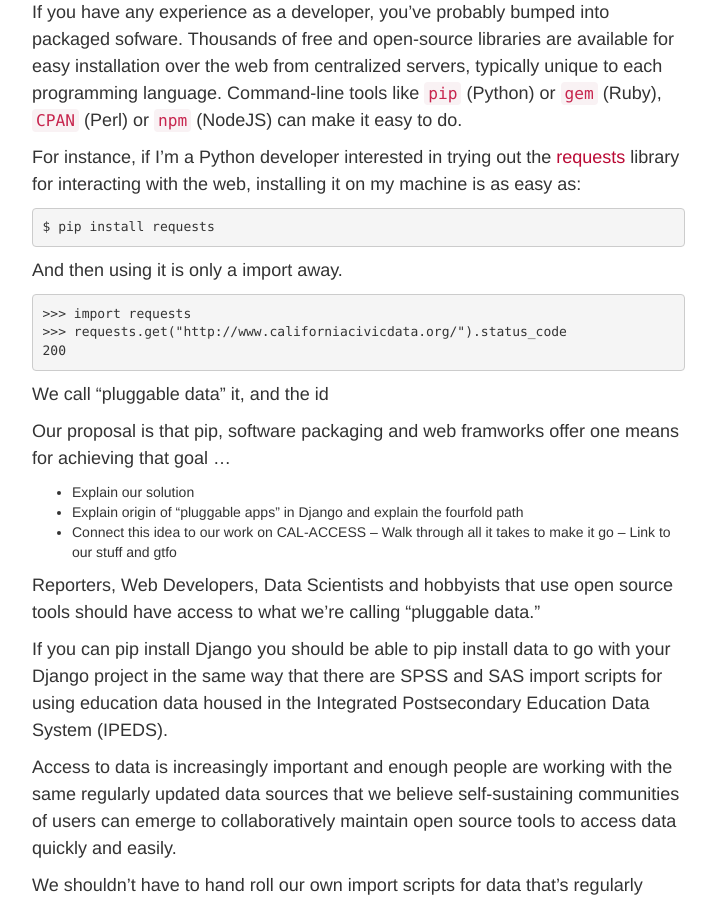
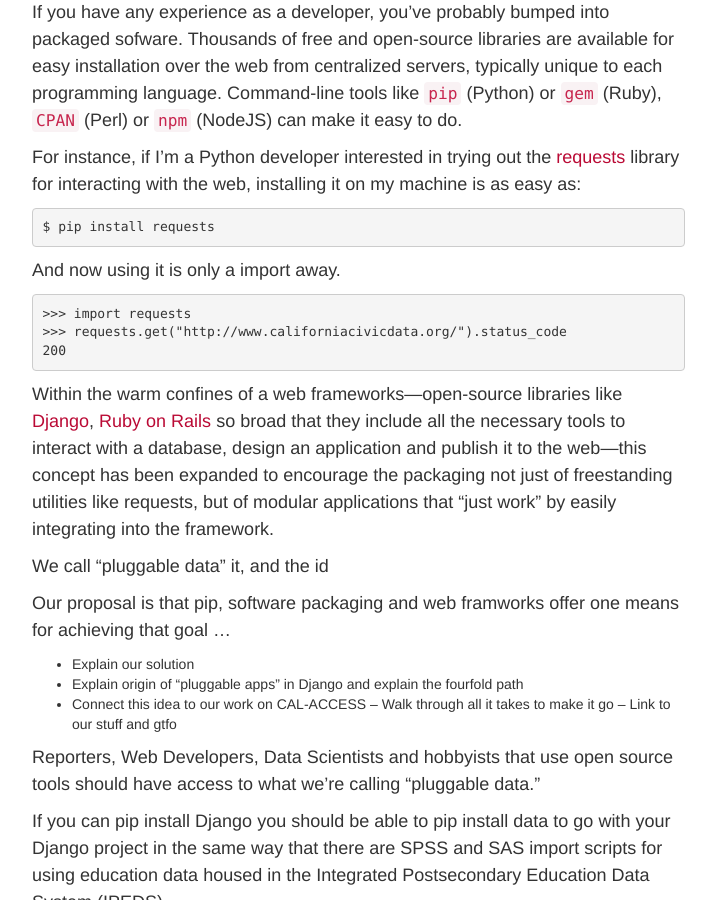
Before and after one commit to palewire/californiacivicdata.org, a Jekyll site: the page built from _posts/2015-01-01-pluggable-data.markdown, in a window 1280 px wide and 900 px high, scrolled down 1069 px. Shown: the whole window, without its empty margins (38-754 px from the left). Built offline with Jekyll 4.4.1, drawn with Linux system fonts in a browser that asks for light colours.

Commit message:
Updated 2015-01-01-pluggable-data.markdown

```diff
--- a/_posts/2015-01-01-pluggable-data.markdown
+++ b/_posts/2015-01-01-pluggable-data.markdown
@@ -38,13 +38,15 @@
 $ pip install requests
 ~~~
 
-And then using it is only a import away.
+And now using it is only a import away.
 
 ~~~ python
 >>> import requests
 >>> requests.get("http://www.californiacivicdata.org/").status_code
 200
 ~~~
+
+Within the warm confines of a web frameworks&mdash;open-source libraries like [Django](http://www.djangoproject.com/), [Ruby on Rails](http://rubyonrails.org/) so broad that they include all the necessary tools to interact with a database, design an application and publish it to the web&mdash;this concept has been expanded to encourage the packaging not just of freestanding utilities like requests, but of modular applications that "just work" by easily integrating into the framework.
 
 We call "pluggable data" it,  and the id
 
```
